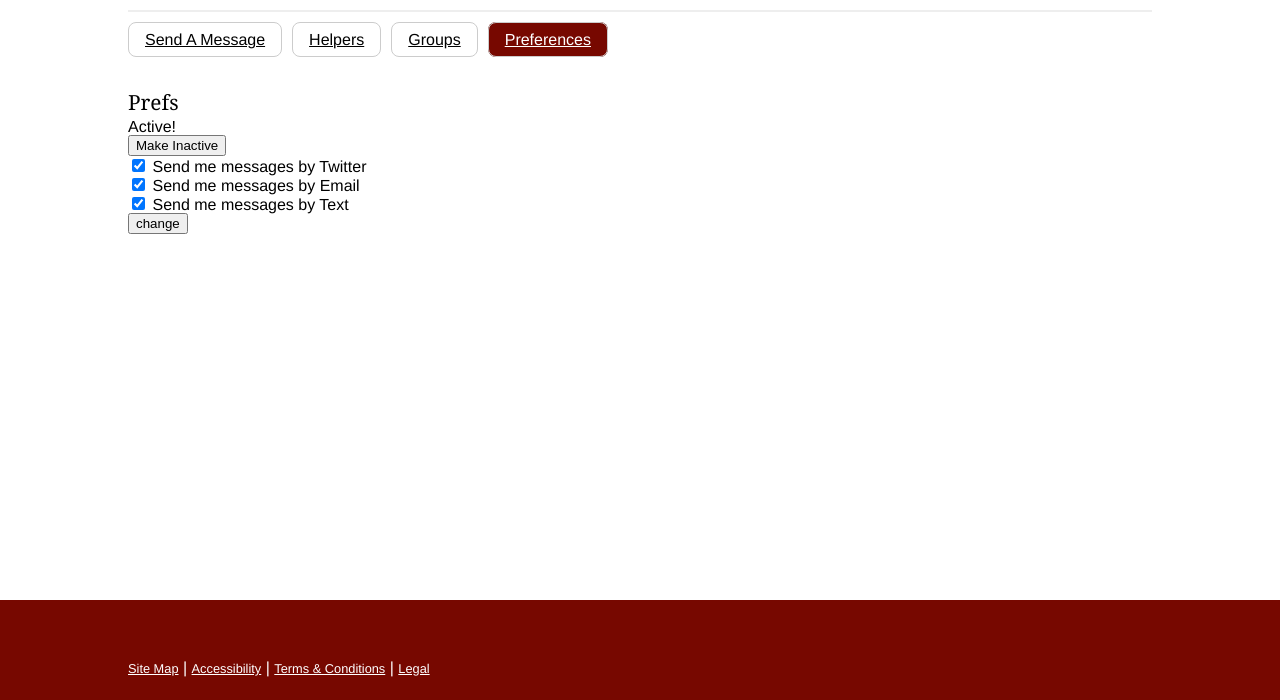
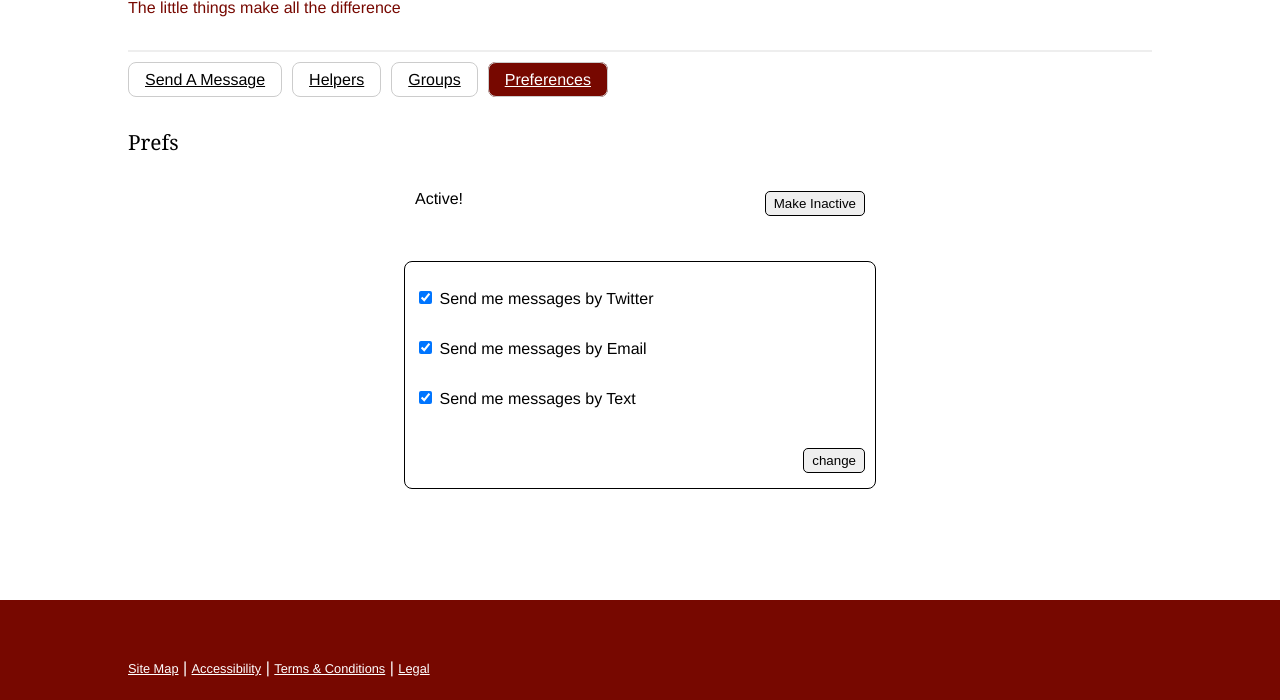
Before and after one commit to scc-platform/scc-platform, a PHP site: page /prefs in a window 1280 px wide. Shown: the part 110-810 px from the top of the page. Run offline with PHP 8.4, Linux system fonts and the light colour scheme; the visitor is signed in with stand-in values (Sample User, id 1); data that the repository does not hold is empty; a stand-in replaces the project's code that opens the database connection; some libraries are stand-ins or nearby versions.

Commit message:
basic styling on pref.php form

```diff
--- a/public_html/css/default.css
+++ b/public_html/css/default.css
@@ -56,6 +56,7 @@ a, a:link, a:visited, a:hover, a:active {font-size:1.0em;color:#000;text-decorat
 #container {width:100%;margin:0px auto;min-height:100%;position:relative;}
 #containerInner {80% margin:0px auto;}
 #header {width:100%;height:100px;margin:10px 0px;}
+#menuBanner {margin-top:50px;}
 #headerInner, #menuBannerInner, #middleInner {width:80%;margin:0px auto;}
 #header #top {width:100%;height:50px;}
 #login {float:right;}
@@ -147,3 +148,7 @@ a, a:link, a:visited, a:hover, a:active {font-size:1.0em;color:#000;text-decorat
 #groupList .row {width:100%;height:30px;margin-bottom:10px;}
 #groupList .row .content {float:left;}
 #groupList .row .actions {float:right;}
+
+#prefs .submit {border:solid 1px #000;
+padding:4px 8px;
+-moz-border-radius: 5px;border-radius: 5px;float:right;}
--- a/templates/header.htm
+++ b/templates/header.htm
@@ -35,6 +35,10 @@
 						{/if}
 						</div>
 					</div>
+
+					<div id="tagline" style="margin-top:50px;width:100%;height:25px;color:#770800;">
+						<p>The little things make all the difference</p>
+					</div>
 				</div>
 			</div>
 
--- a/templates/prefs.htm
+++ b/templates/prefs.htm
@@ -4,39 +4,74 @@
 
 <h2>Prefs</h2>
 
+<br/><br/>
+
+<div id="prefs" style="border:none;width:500px;margin:0px auto;height:300px;margin-bottom:50px;">
+
 	{if $isActive}
+
+		<div style="margin:0px auto;margin-bottom:20px;width:450px;height:50px;border:none;">
+
+			<div style="float:left;width:200px;">
 				Active!
+			</div>
+
+			<div style="float:right;width:200px;text-align:right;">
 				<form action="" method="post">
 					<input type="hidden" name="makeInactivate" value="yes">
-		<input type="submit" value="Make Inactive">
+					<input type="submit" value="Make Inactive" class="submit">
 				</form>
+			</div>
+		</div>
 
-	<form method="post">
+		<div style="margin:0px auto;width:450px;margin-top:20px;border:solid 1px #000;-moz-border-radius: 8px;border-radius: 8px;padding:0px 10px;">
+
+			<br/>
+
+			<form method="post" style="width:450px;">
 				<input type="hidden" name="prefs" value="change">
 
-		<div>
+				<div style="border:none;height:30px;margin-bottom:20px;margin-top:10px;">
 					<input type="checkbox" name="useTwitter" id="useTwitter" {if $useTwitter}checked{/if}>
 					<label for="useTwitter">Send me messages by Twitter</label>
 				</div>
-		<div>
+
+				<div style="border:none;height:30px;margin-bottom:20px;">
 					<input type="checkbox" name="useEmail" id="useEmail" {if $useEmail}checked{/if}>
 					<label for="useEmail">Send me messages by Email</label>
 				</div>
-		<div>
+
+				<div style="border:none;height:30px;margin-bottom:20px;">
 					<input type="checkbox" name="useTxt" id="useTxt" {if $useTxt}checked{/if}>
 					<label for="useTxt">Send me messages by Text</label>
 				</div>
 
-		<input type="submit" value="change">
+				<div style="margin-top:30px;height:30px;margin-bottom:10px;">
+					<input type="submit" value="change" class="submit" >
+				</div>
 
 			</form>
 
+		</div>
+
 	{else}
+
+		<div style="margin:0px auto;margin-bottom:20px;width:450px;height:50px;border:none;">
+
+			<div style="float:left;width:200px;">
 				Inactive!
+			</div>
+
+			<div style="float:right;width:200px;text-align:right;">
 				<form action="" method="post">
 					<input type="hidden" name="makeActive" value="yes">
-		<input type="submit" value="Make Active">
+					<input type="submit" value="Make Active" class="submit">
 				</form>
+			</div>
+		</div>
+
 	{/if}
 
+</div>
+
 {include file="footer.htm"}
```
Lines whose indentation alone changed are shown as unchanged.
